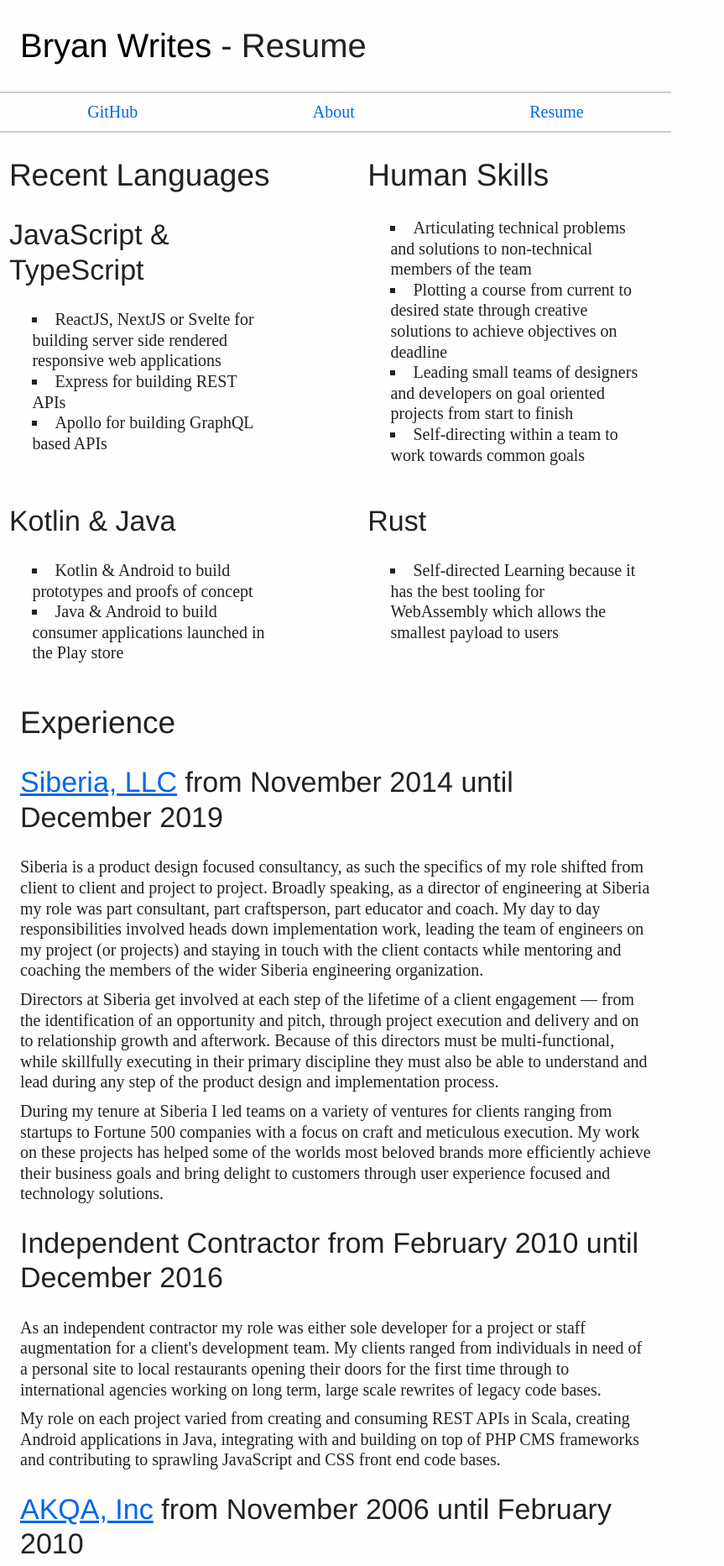
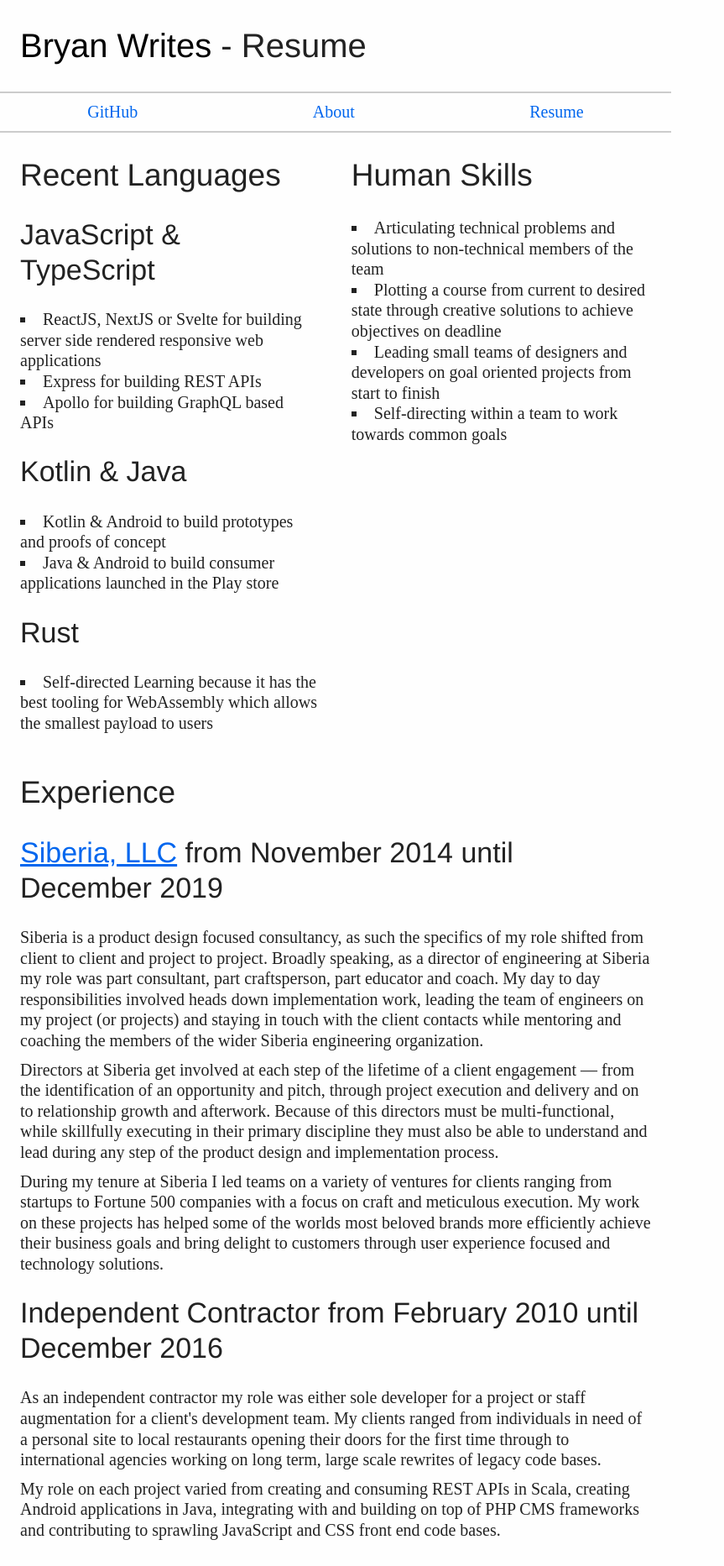
Before and after one commit to bryanjswift/bryanjswift.github.com, a Jekyll site: the page built from resume/index.html, in a window 1280 px wide. Shown: the top 1865 px of the page at 84% size, without its empty margins (0-863 px from the left). Built offline with Jekyll 4.4.1, drawn with Linux system fonts in a browser that asks for light colours.

Commit message:
Reorganize the resume layout

```diff
--- a/assets/css/resume.css
+++ b/assets/css/resume.css
@@ -11,14 +11,14 @@
 .skills-human {
   grid-area: hskills;
 }
-.skills-primary {
-  grid-area: tskills1;
+.skills-technical {
+  grid-area: tskills;
 }
-.skills-secondary {
-  grid-area: tskills2;
+.experience-list {
+  grid-area: experience;
 }
-.skills-tertiary {
-  grid-area: tskills3;
+.education-list {
+  grid-area: education;
 }
 
 aside ul {
@@ -31,7 +31,8 @@
 .vcalendar {
   padding-left: 0;
 }
-.job {
+.job,
+.education {
   list-style: none;
 }
 .jobtitle {
@@ -44,16 +45,30 @@
 }
 
 @media (min-width: 800px) {
-  .skills {
+  h2,
+  h3,
+  p {
+    margin-left: 0;
+    margin-right: 0;
+  }
+  aside ul {
+    padding-left: 0;
+    padding-right: 0;
+  }
+  #main {
+    margin: 0 3%;
     display: grid;
-    grid-column-gap: 5vw;
+    grid-column-gap: 5%;
+    grid-template-columns: repeat(2, 1fr);
     grid-template-areas:
-      'tskills1 hskills'
-      'tskills2 tskills3'
+      'tskills hskills'
+      'tskills hskills'
+      'experience experience'
+      'education education';
   }
 }
 
-@media only screen and (min-width: 800px) {
+@media only screen {
   #main > .vcard {
     display: none;
   }
@@ -84,11 +99,16 @@
   .coverletter { padding: 0; margin: 3em 7% 0; }
   #colophon { display: none; }
   #contractor { page-break-before: always; }
-  .skills {
+  #main {
     display: grid;
     grid-column-gap: 5vw;
     grid-template-areas:
-      'tskills1 hskills'
-      'tskills2 tskills3'
+      'contact tskills'
+      'hskills tskills'
+      'experience experience'
+      'education education';
+  }
+  .skills h2 {
+    margin-top: 0;
   }
 }
--- a/resume/index.html
+++ b/resume/index.html
@@ -27,38 +27,35 @@
   <!-- location for vcard -->
   <p class="location location-contact">Brooklyn, NY</p>
 </div>
-<aside class="skills">
-  <div class="skills-human">
+<aside class="skills skills-human">
   <h2>Human Skills</h2>
   <ul>
     <li>
-        Articulating technical problems and solutions to non-technical members
-        of the team
+      Articulating technical problems and solutions to non-technical members of
+      the team
     </li>
     <li>
-        Plotting a course from current to desired state through creative
-        solutions to achieve objectives on deadline
+      Plotting a course from current to desired state through creative solutions
+      to achieve objectives on deadline
     </li>
     <li>
-        Leading small teams of designers and developers on goal oriented
-        projects from start to finish
+      Leading small teams of designers and developers on goal oriented projects
+      from start to finish
     </li>
     <li>Self-directing within a team to work towards common goals</li>
   </ul>
-  </div>
-  <div class="skills-primary">
+</aside>
+<aside class="skills skills-technical">
   <h2>Recent Languages</h2>
   <h3>JavaScript &amp; TypeScript</h3>
   <ul>
     <li>
-        ReactJS, NextJS or Svelte for building server side rendered responsive
-        web applications
+      ReactJS, NextJS or Svelte for building server side rendered responsive web
+      applications
     </li>
     <li>Express for building REST APIs</li>
     <li>Apollo for building GraphQL based APIs</li>
   </ul>
-  </div>
-  <div class="skills-secondary">
   <h3>Kotlin &amp; Java</h3>
   <ul>
     <li>Kotlin &amp; Android to build prototypes and proofs of concept</li>
@@ -67,8 +64,6 @@
       store
     </li>
   </ul>
-  </div>
-  <div class="skills-tertiary">
   <h3>Rust</h3>
   <ul>
     <li>
@@ -76,7 +71,6 @@
       which allows the smallest payload to users
     </li>
   </ul>
-  </div>
 </aside>
 <section class="experience-list">
   <h2>Experience</h2>
@@ -168,7 +162,7 @@
     </li>
   </ol>
 </section>
-<section id="education">
+<section id="education" class="education-list">
   <h2>Education</h2>
   <ol class="vcalendar">
     <li class="education vevent">
```
Also changed, not shown: 1 other file. Lines whose indentation alone changed are shown as unchanged.
